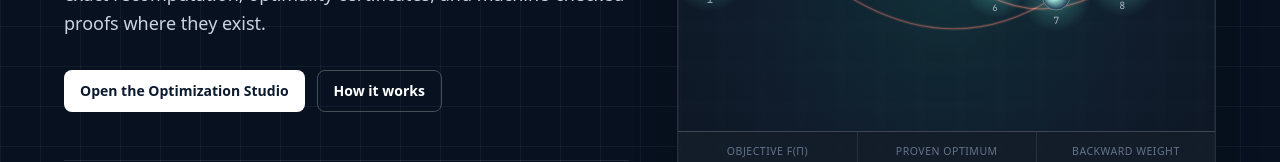
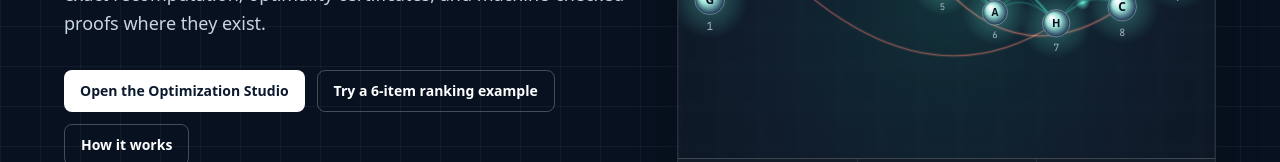
Before and after one commit to entropysherlock/westfall-optimization, a Next.js app in the folder website/: page / in a window 1280 px wide. Shown: the part 479-641 px from the top of the page. Built offline with nearby package versions, Linux system fonts and the light colour scheme; no server answers.

Commit message:
feat(site): link application examples directly into preloaded Studio

```diff
--- a/website/src/app/page.tsx
+++ b/website/src/app/page.tsx
@@ -23,6 +23,7 @@ export default function Home() {
             </p>
             <div className="mt-8 flex flex-wrap gap-3">
               <Link href="/studio/" className="btn bg-white text-navy-900 hover:bg-slate-100">Open the Optimization Studio</Link>
+              <Link href="/studio/?example=kemeny" className="btn border border-white/25 text-white hover:border-white/60">Try a 6-item ranking example</Link>
               <Link href="/technology/" className="btn border border-white/25 text-white hover:border-white/60">How it works</Link>
             </div>
             <dl className="mt-12 grid max-w-xl grid-cols-1 gap-5 border-t border-white/10 pt-6 text-sm sm:grid-cols-3 sm:gap-6">
```
